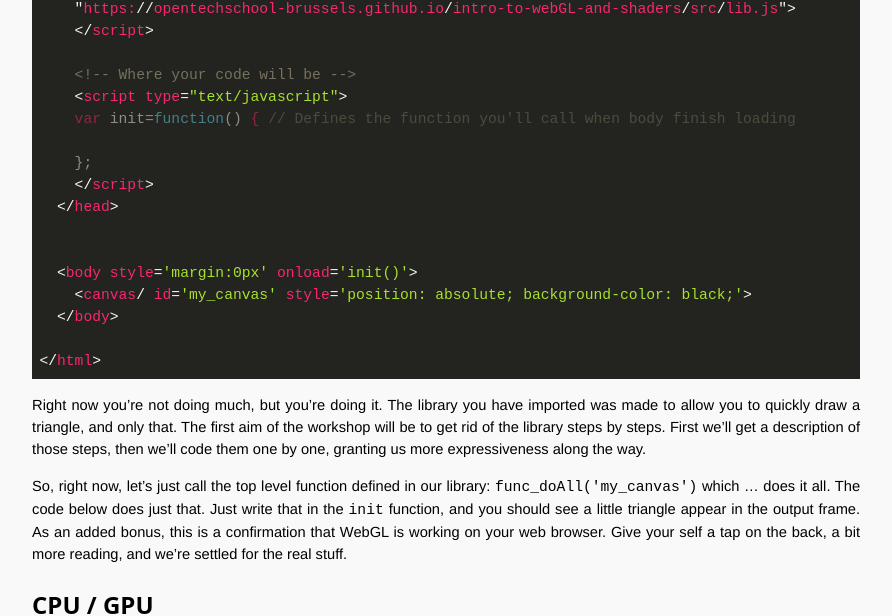
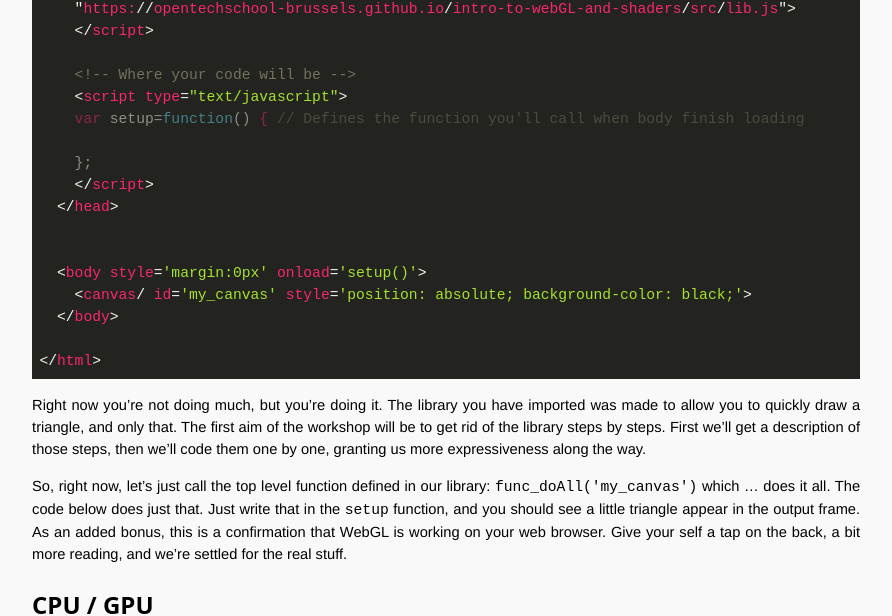
Before and after one commit to OpenTechSchool-Brussels/intro-to-webGL-and-shaders, a Jekyll site: the page built from log0_setting-up.markdown, in a window 1280 px wide and 900 px high, scrolled down 1647 px. Shown: the part 149-765 px from the top of the window, without its empty margins (324-1216 px from the left). Built offline with Jekyll 4.4.1, drawn with Linux system fonts in a browser that asks for light colours.

Commit message:
Update log0_setting-up.markdown

```diff
--- a/log0_setting-up.markdown
+++ b/log0_setting-up.markdown
@@ -52,14 +52,14 @@ If you know a bit HTML, nothing will be of a surprise here. If you don't ... you
 
     <!-- Where your code will be -->
     <script type="text/javascript">
-    var init=function() { // Defines the function you'll call when body finish loading
+    var setup=function() { // Defines the function you'll call when body finish loading
 
     };
     </script>
   </head>
 
 
-  <body style='margin:0px' onload='init()'>
+  <body style='margin:0px' onload='setup()'>
     <canvas/ id='my_canvas' style='position: absolute; background-color: black;'>
   </body>
 
@@ -68,7 +68,7 @@ If you know a bit HTML, nothing will be of a surprise here. If you don't ... you
 
 Right now you're not doing much, but you're doing it. The library you have imported was made to allow you to quickly draw a triangle, and only that. The first aim of the workshop will be to get rid of the library steps by steps. First we'll get a description of those steps, then we'll code them one by one, granting us more expressiveness along the way.
 
-So, right now, let's just call the top level function defined in our library: `func_doAll('my_canvas')` which ... does it all. The code below does just that. Just write that in the `init` function, and you should see a little triangle appear in the output frame. As an added bonus, this is a confirmation that WebGL is working on your web browser. Give your self a tap on the back, a bit more reading, and we're settled for the real stuff.
+So, right now, let's just call the top level function defined in our library: `func_doAll('my_canvas')` which ... does it all. The code below does just that. Just write that in the `setup` function, and you should see a little triangle appear in the output frame. As an added bonus, this is a confirmation that WebGL is working on your web browser. Give your self a tap on the back, a bit more reading, and we're settled for the real stuff.
 
 ## CPU / GPU
 CPU stands for Central Processing Unit, the default stuff that thinks when you give an order, a task, execute some code... GPU stands for Graphical Processing Unit, the twin of the CPU, mostly used for rendering graphics (but not only. Curious he?). Each processing units behave in a different way, our job here will be to learn the specificities of the GPU.
```
